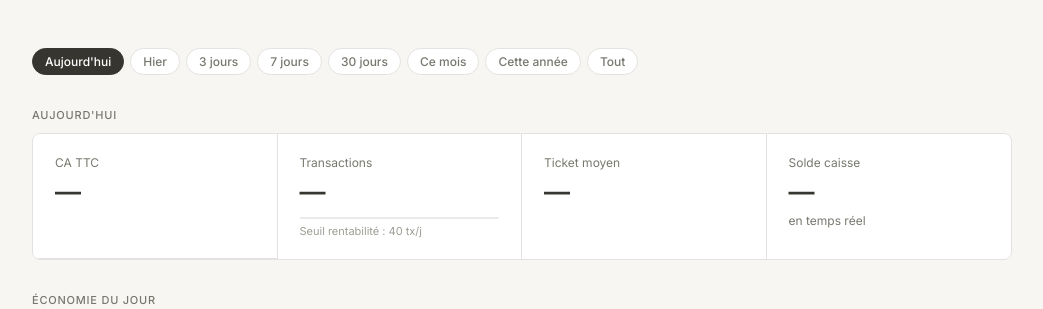
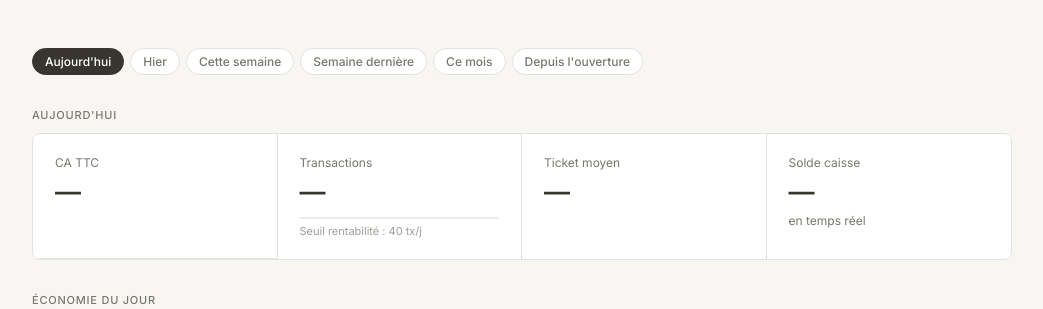
Before and after one commit to metayerq/ESTUSHOP, a Flask app: page / in a window 1280 px wide. Shown: the part 113-422 px from the top of the page, without its empty margins (118-1161 px from the left). Run offline with Flask 3, Linux system fonts and the light colour scheme.

Commit message:
refactor(presets): barre période simplifiée — rythme hebdo + mensuel
- Supprimé : 3j, 7j, 30j, Cette année
- Ajouté : Cette semaine (lun → aujourd'hui), Semaine dernière
- Renommé : Tout → Depuis l'ouverture
- 6 presets actionnables au lieu de 8

Co-Authored-By: Claude Sonnet 4.6 <noreply@anthropic.com>

```diff
--- a/app.py
+++ b/app.py
@@ -24,31 +24,31 @@ from vendus import (
 SEUIL_TRANSACTIONS = 40
 
 # ── Presets de période ────────────────────────────────────────────────────────
+def _week_start(d):
+    """Lundi de la semaine en cours."""
+    return d - timedelta(days=d.weekday())
+
 PRESET_RANGES = {
-    "today":     lambda d: (d, d),
-    "yesterday": lambda d: (d - timedelta(1), d - timedelta(1)),
-    "3d":        lambda d: (d - timedelta(2), d),
-    "7d":        lambda d: (d - timedelta(6), d),
-    "30d":       lambda d: (d - timedelta(29), d),
-    "month":     lambda d: (d.replace(day=1), d),
-    "year":      lambda d: (date(d.year, 1, 1), d),
-    "all":       lambda d: (date(2026, 5, 27), d),  # date d'ouverture Estudantina
+    "today":      lambda d: (d, d),
+    "yesterday":  lambda d: (d - timedelta(1), d - timedelta(1)),
+    "week":       lambda d: (_week_start(d), d),
+    "lastweek":   lambda d: (_week_start(d) - timedelta(7), _week_start(d) - timedelta(1)),
+    "month":      lambda d: (d.replace(day=1), d),
+    "all":        lambda d: (date(2026, 5, 27), d),  # date d'ouverture Estudantina
 }
 PRESET_LABELS = {
     "today":     "Aujourd'hui",
     "yesterday": "Hier",
-    "3d":        "3 derniers jours",
-    "7d":        "7 derniers jours",
-    "30d":       "30 derniers jours",
+    "week":      "Cette semaine",
+    "lastweek":  "Semaine dernière",
     "month":     "Ce mois-ci",
-    "year":      "Cette année",
     "all":       "Depuis l'ouverture",
 }
 # Presets pour lesquels on récupère le détail articles (COGS, produits, mix)
 # Tous les presets fetchent les items pour avoir le COGS réel.
 # Note : pour des périodes très longues (>3 mois, centaines de transactions),
 # repasser certains presets en estimation si le timeout Vercel devient un problème.
-FETCH_ITEMS_PRESETS = {"today", "yesterday", "3d", "7d", "30d", "month", "year", "all"}
+FETCH_ITEMS_PRESETS = {"today", "yesterday", "week", "lastweek", "month", "all"}
 
 app = Flask(__name__)
 
--- a/templates/index.html
+++ b/templates/index.html
@@ -65,14 +65,12 @@
 
   <!-- Filtres de période -->
   <div class="period-pills" id="period-pills">
-    <button class="pill active" data-preset="today"     onclick="setPreset('today')">Aujourd'hui</button>
+    <button class="pill active" data-preset="today"    onclick="setPreset('today')">Aujourd'hui</button>
     <button class="pill"        data-preset="yesterday" onclick="setPreset('yesterday')">Hier</button>
-    <button class="pill"        data-preset="3d"        onclick="setPreset('3d')">3 jours</button>
-    <button class="pill"        data-preset="7d"        onclick="setPreset('7d')">7 jours</button>
-    <button class="pill"        data-preset="30d"       onclick="setPreset('30d')">30 jours</button>
+    <button class="pill"        data-preset="week"      onclick="setPreset('week')">Cette semaine</button>
+    <button class="pill"        data-preset="lastweek"  onclick="setPreset('lastweek')">Semaine dernière</button>
     <button class="pill"        data-preset="month"     onclick="setPreset('month')">Ce mois</button>
-    <button class="pill"        data-preset="year"      onclick="setPreset('year')">Cette année</button>
-    <button class="pill"        data-preset="all"       onclick="setPreset('all')">Tout</button>
+    <button class="pill"        data-preset="all"       onclick="setPreset('all')">Depuis l'ouverture</button>
   </div>
 
   <!-- KPIs — label dynamique selon la période -->
```
